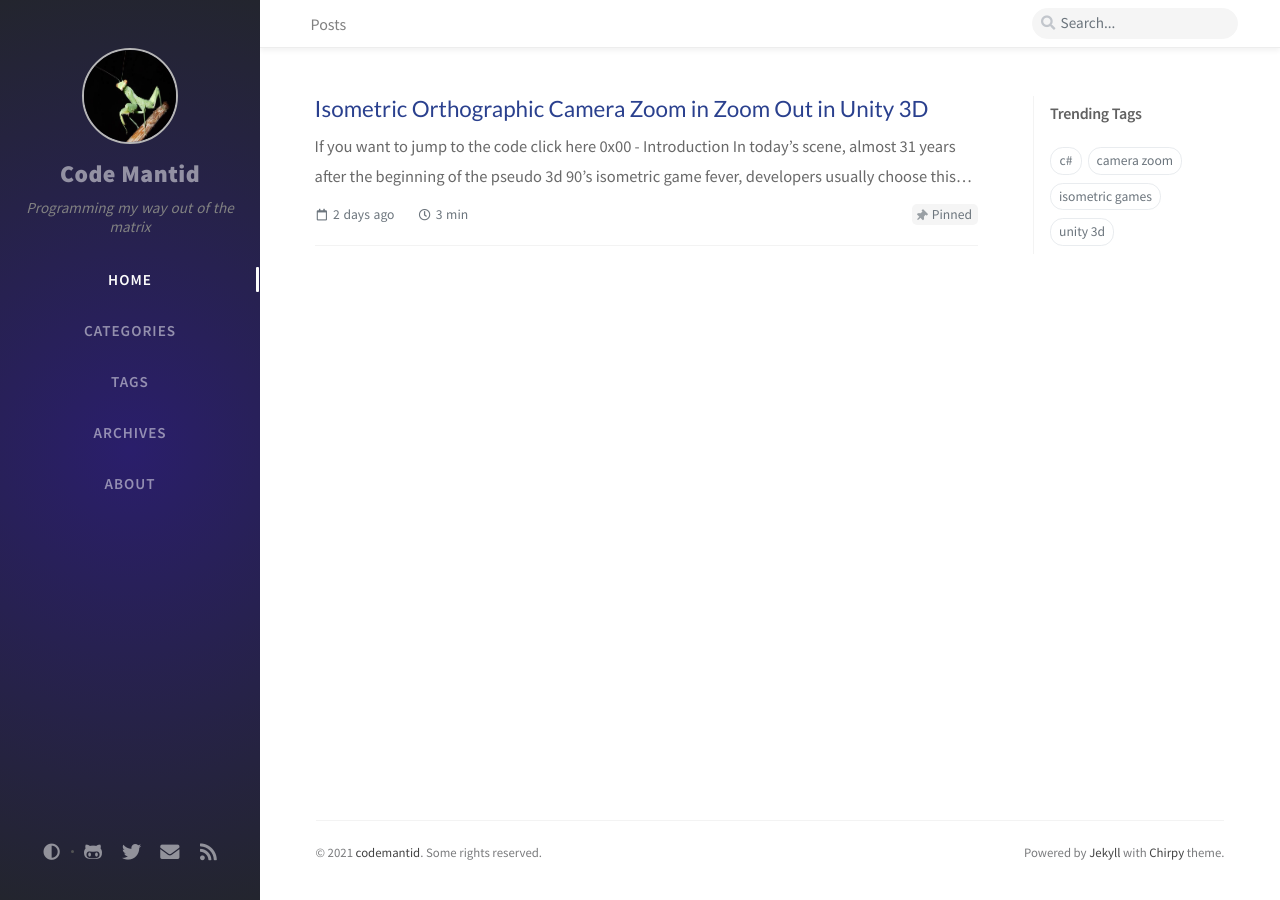
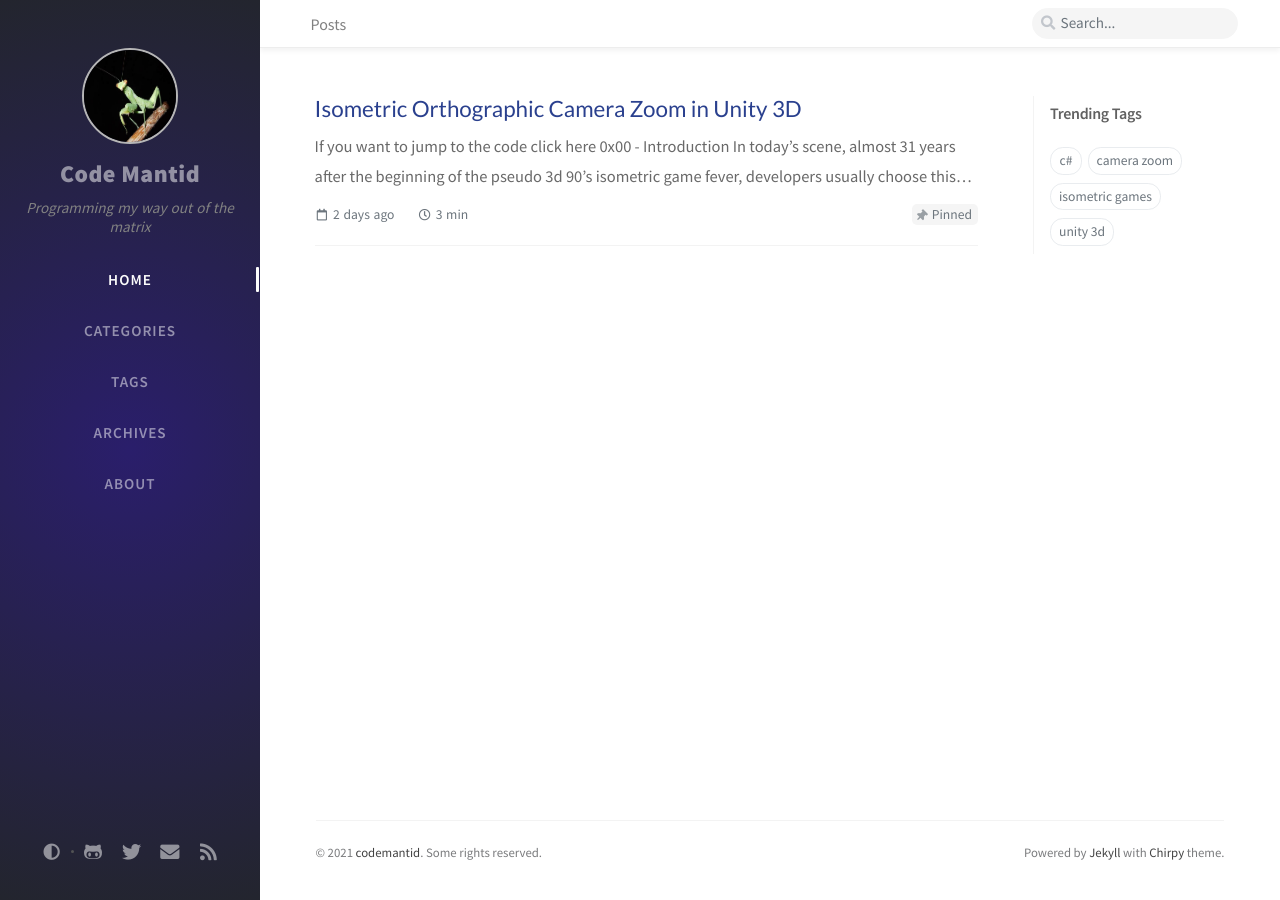
Before and after one commit to codemantid/codemantid.github.io, a Jekyll site: the page built from index.html, in a window 1280 px wide. Built offline with Jekyll 4.4.1, drawn with Linux system fonts in a browser that asks for light colours; nearby versions of some CDN libraries; comment, search, counter and statistics services are not loaded.

Commit message:
post title change

```diff
--- a/_posts/2021-03-15-isometric-camera-zoom-in-zoom-out-in-unity.md
+++ b/_posts/2021-03-15-isometric-camera-zoom-in-zoom-out-in-unity.md
@@ -1,5 +1,5 @@
 ---
-title: Isometric Orthographic Camera Zoom in Zoom Out in Unity 3D
+title: Isometric Orthographic Camera Zoom in Unity 3D
 description: Programming an isometric orthographic camera zoom in zoom out for 3d unity games.
 author: Code Mantid
 date: 2021-03-15 21:34:00 +0800
```
